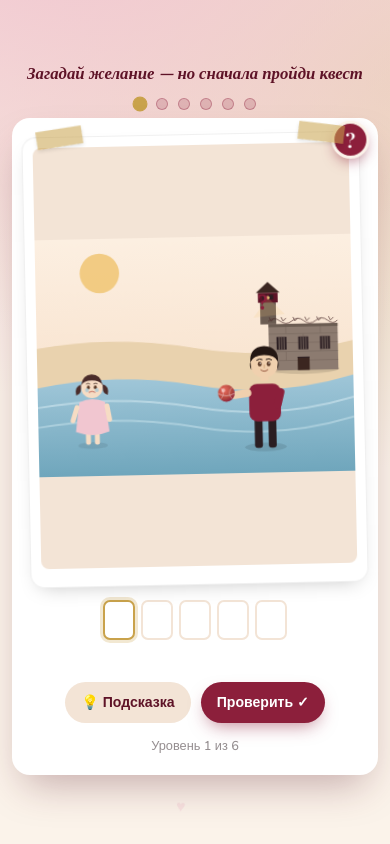
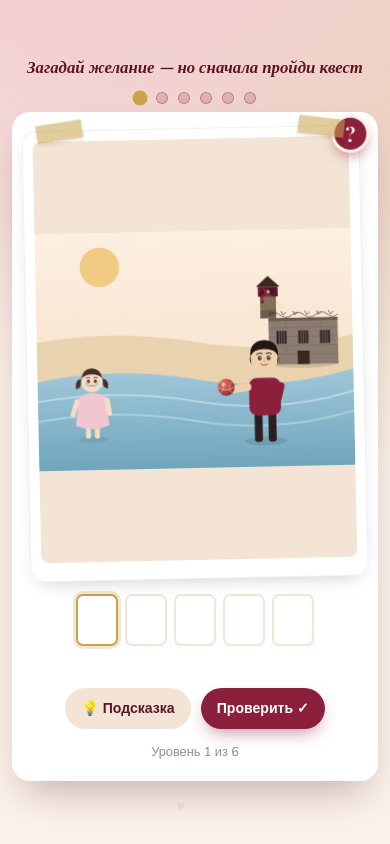
Before and after one commit to karenyaylyan/princess, a plain HTML site: page index.html in a window 390 px wide. Drawn offline with nearby package versions, Linux system fonts and the light colour scheme; a web font is replaced by a local one.

Commit message:
Add files via upload

```diff
--- a/style.css
+++ b/style.css
@@ -150,7 +150,7 @@ html,body{
   margin-bottom:6px;
 }
 .letter-box{
-  width:38px;height:48px;
+  width:50px;height:60px;
   padding:0;
   margin:0;
   border-radius:8px;
@@ -159,8 +159,8 @@ html,body{
   text-align:center;
   font-family:'Nunito', sans-serif;
   font-weight:800;
-  font-size:1.2rem;
-  line-height:44px;
+  font-size:1.4rem;
+  line-height:56px;
   color:var(--ink);
   -webkit-text-fill-color: var(--ink);
   opacity:1;
@@ -364,8 +364,8 @@ html,body{
   .title{ font-size:1.05rem; margin-bottom:14px; }
   .card{ padding:16px 14px 20px; border-radius:18px; }
   .frame{ margin-bottom:14px; }
-  .letter-box{ width:32px; height:40px; font-size:1.05rem; line-height:36px; border-radius:7px; }
-  .letters{ gap:6px; }
+  .letter-box{ width:42px; height:52px; font-size:1.2rem; line-height:48px; border-radius:7px; }
+  .letters{ gap:7px; }
   .btn{ padding:11px 16px; font-size:0.88rem; }
   .badge{ width:38px; height:38px; font-size:1.2rem; top:-11px; right:-11px; }
 }
```
